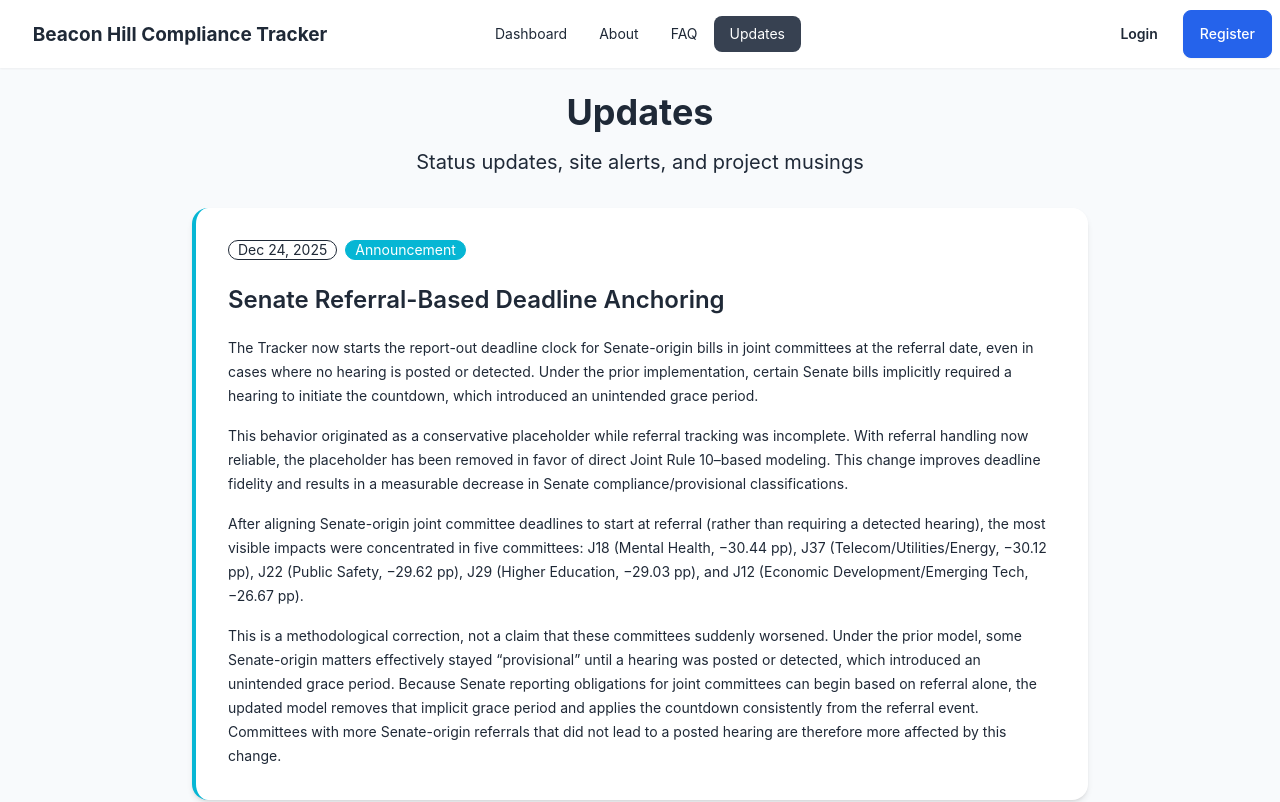
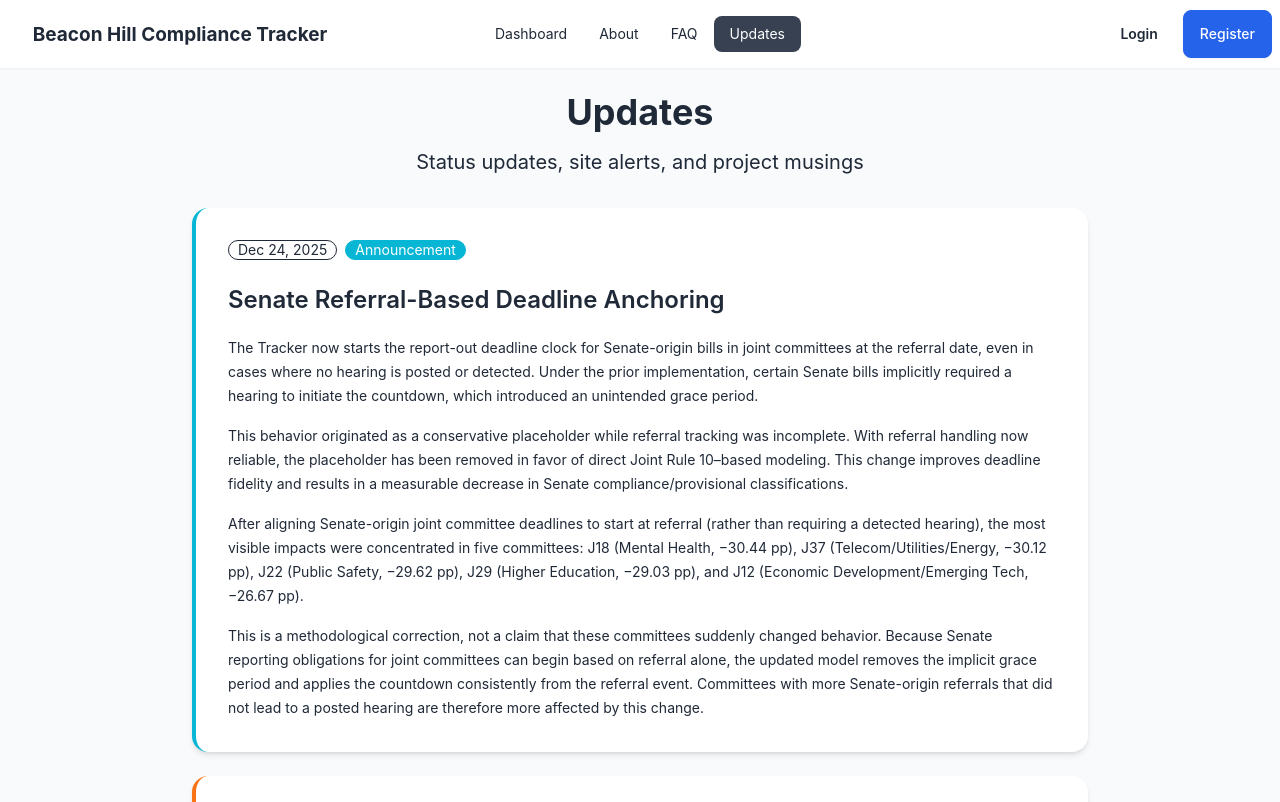
Before and after one commit to arbowl/beacon-hill-tracker, a React (Vite) app in the folder frontend/: page /updates in a window 1280 px wide. Shown: the top 802 px of the page. Built offline with nearby package versions, Linux system fonts and the light colour scheme.

Commit message:
Update updates.ts

```diff
--- a/frontend/src/data/updates.ts
+++ b/frontend/src/data/updates.ts
@@ -201,7 +201,7 @@ This behavior originated as a conservative placeholder while referral tracking w
 
 After aligning Senate-origin joint committee deadlines to start at referral (rather than requiring a detected hearing), the most visible impacts were concentrated in five committees: J18 (Mental Health, −30.44 pp), J37 (Telecom/Utilities/Energy, −30.12 pp), J22 (Public Safety, −29.62 pp), J29 (Higher Education, −29.03 pp), and J12 (Economic Development/Emerging Tech, −26.67 pp).
 
-This is a methodological correction, not a claim that these committees suddenly worsened. Under the prior model, some Senate-origin matters effectively stayed “provisional” until a hearing was posted or detected, which introduced an unintended grace period. Because Senate reporting obligations for joint committees can begin based on referral alone, the updated model removes that implicit grace period and applies the countdown consistently from the referral event. Committees with more Senate-origin referrals that did not lead to a posted hearing are therefore more affected by this change.`,
+This is a methodological correction, not a claim that these committees suddenly changed behavior. Because Senate reporting obligations for joint committees can begin based on referral alone, the updated model removes the implicit grace period and applies the countdown consistently from the referral event. Committees with more Senate-origin referrals that did not lead to a posted hearing are therefore more affected by this change.`,
     type: 'announcement',
   }
 ]
```
